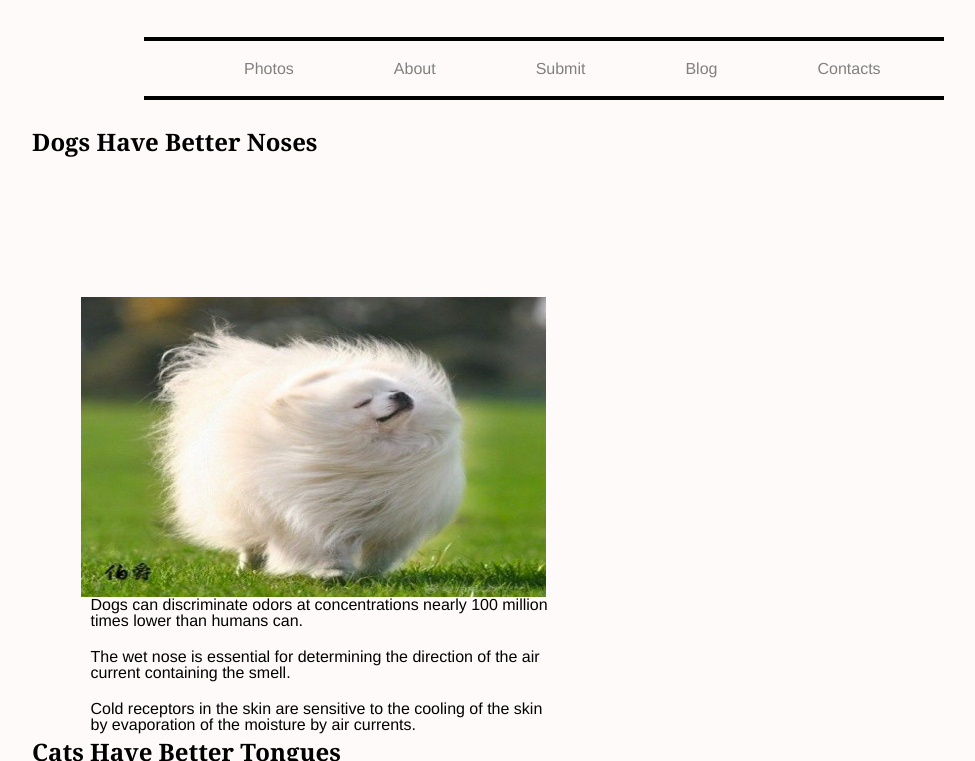
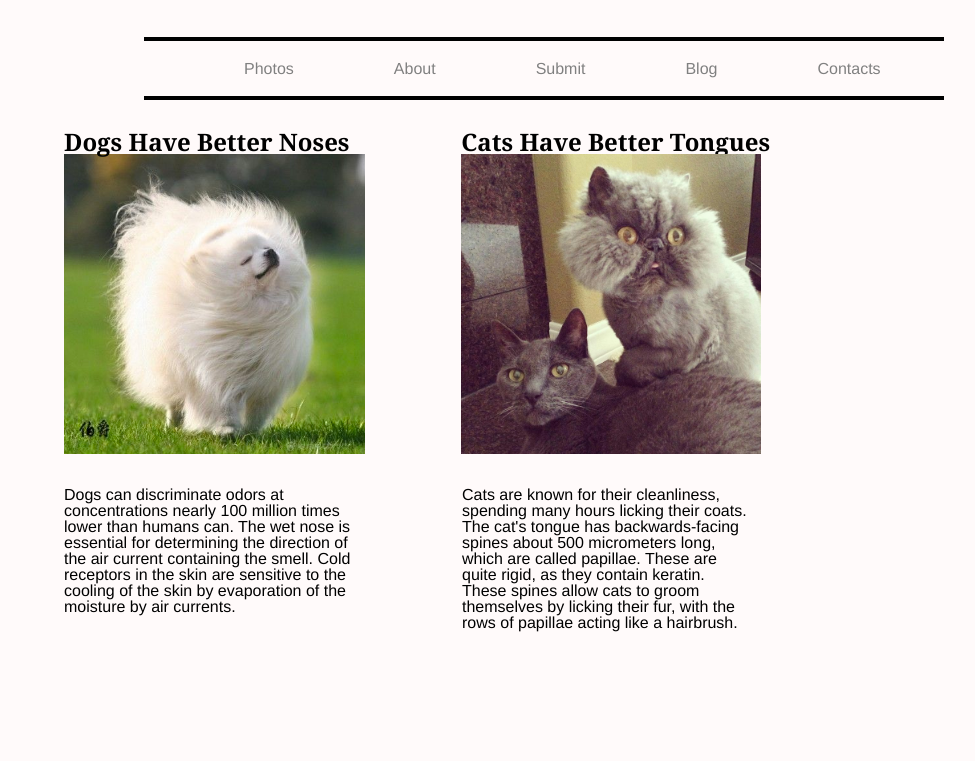
Before and after one commit to zkgray/zkgray.github.com, a plain HTML site: page cats-vs-dogs/index.html in a window 1280 px wide. Shown: the part 118-879 px from the top of the page, without its empty margins (96-1071 px from the left). Drawn offline with Linux system fonts and the light colour scheme.

Commit message:
fixing erathang

```diff
--- a/cats-vs-dogs/index.html
+++ b/cats-vs-dogs/index.html
@@ -1,13 +1,14 @@
 <!DOCTYPE html>
 <html>
   <head>
-<link rel="stylesheet"href="reset.css"type="text/css" media="screen"/>
+<link rel="stylesheet" href="reset.css" type="text/css" media="screen"/>
   </head>
   <body>
 
 <section id="logo">
 <img src="images/dogvscat-logo.gif" alt="dogvscat-logo">
 </section>
+
   <section>
   	<nav>
   		<ul>
@@ -19,22 +20,31 @@
   		</ul>
   	</nav>
   </section>
-<section>
-<h1>Dogs Have Better Noses</h1>
+
   <section id="dogs">
+  <h1>Dogs Have Better Noses</h1>
 		<img id="dogimg" src="images/jimmy.png" alt="dog">
-			<p>Dogs can discriminate odors at concentrations nearly 100 million times lower than humans can.</p>
-			<p>The wet nose is essential for determining the direction of the air current containing the smell.</p>
-			<p>Cold receptors in the skin are sensitive to the cooling of the skin by evaporation of the moisture by air currents.</p>
 	</section>
-<article>
+
+
+<article id="cats">
 <h1>Cats Have Better Tongues</h1>
-<article id="cats">
+
 		<img id="catimg" src="images/fiona.png" alt="cat">
-			<p>Cats are known for their cleanliness, spending many hours licking their coats.</p>
-			<p>The cat's tongue has backwards-facing spines about 500 micrometers long, which are called papillae.</p>
-			<p>These are quite rigid, as they contain keratin. These spines allow cats to groom themselves by licking their fur, with the rows of papillae acting like a hairbrush. </p>
+
+
 </article>
+
+<div class="paragraph1">
+			<p>Dogs can discriminate odors at concentrations nearly 100 million times lower than humans can.
+			The wet nose is essential for determining the direction of the air current containing the smell.
+			Cold receptors in the skin are sensitive to the cooling of the skin by evaporation of the moisture by air currents.</p>
+		</div>
+
+<div class="paragraph2">
+			<p>Cats are known for their cleanliness, spending many hours licking their coats. The cat's tongue has backwards-facing spines about 500 micrometers long, which are called papillae. These are quite rigid, as they contain keratin. These spines allow cats to groom themselves by licking their fur, with the rows of papillae acting like a hairbrush. </p>
+		</div>
+
 <footer>images and copy from wiki commons
 copyright ©2011 martha rettig</footer>
 
--- a/cats-vs-dogs/reset.css
+++ b/cats-vs-dogs/reset.css
@@ -79,6 +79,8 @@ color:gray;
 }
 
 body {background-color:snow;
+	margin: 0 auto;
+	width: 960px;
 }
 
 #cats article { float:left;
@@ -88,40 +90,49 @@ width: 20%px;
 height: 300px;
 }
 
-h1 { margin-left:10%;
+h1 {
 font-family: georgia;
 font-weight: bold;
 font-size: 1.5em;
-width:400px;
+
 }
 
-#dogs { margin:10%;
+#dogs {
+margin-right:10%;
 padding-bottom: 15px;
-padding-top: 15px;
-width: 40%px;
+width: 20%px;
 height: 300px;
 float: left;
 }
 
-#dogimg { margin-left:10%;
-width: 465px;
+#dogimg {
+float:left;
 height: 300px;
+}
+
+#catimg {
+float:clear;
+height: 300px;
+width:300;
+}
+.paragraph1 {
+padding-top:30px;
+font-family:helvetica;
+font-size:12pt;
+width:30%;
+padding-right:110px;
+float:left;
+}
+.paragraph2 {
+padding-top:30px;
+font-family:helvetica;
+font-size:12pt;
+width:30%;
+padding-right:30px;
 float:left;
 }
 
-#catimg { float:left;
-margin-left:10%;
-width: 465px;
-height: 300px;
+
+footer { margin-top:250px;
+float:left;
 }
-
-p {margin-left:10%;
-font-family:helvetica;
-font-size:12pt;
-width:465px;
-padding:10px;
-}
-
-
-footer { margin-top:200px;
-margin-left:600px;}
```
Also changed, not shown: 1 other file.
